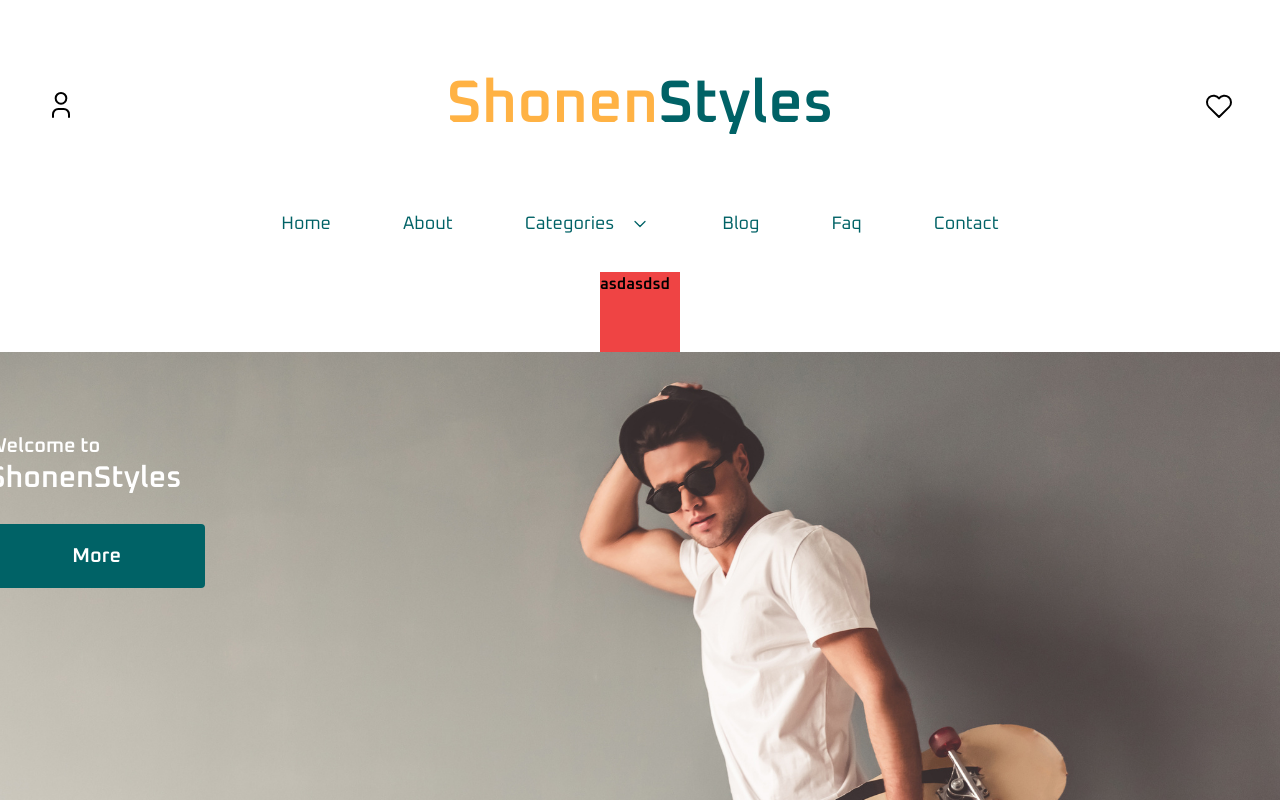
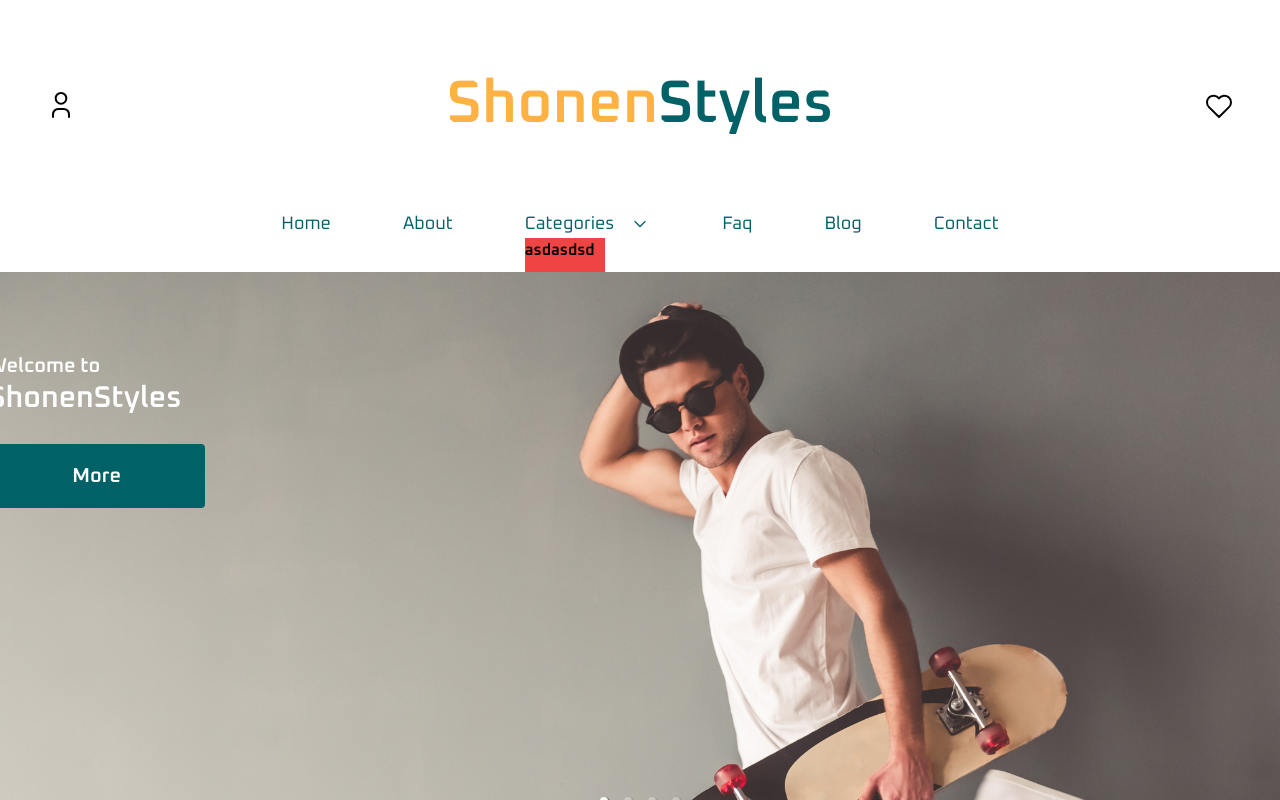
Before and after one commit to mrizkiaiman/ShonenPlays-ReactJS-ecommerce, a React (Create React App) app: page /home in a window 1280 px wide. Both pictures are taken after a click on the button "Categories". Shown: the top 800 px of the page. Built offline with nearby package versions, Linux system fonts and the light colour scheme.

Commit message:
add useComponentVisible custom hooks

```diff
--- a/src/components/parts/Navbar/elements.js
+++ b/src/components/parts/Navbar/elements.js
@@ -88,7 +88,6 @@ export const NavTitleGreen = styled(Link)`
 export const NavMenu = styled.div`
   display: flex;
   justify-content: center;
-  align-items: center;
   padding-bottom: 34px;
   flex-wrap: wrap;
 
--- a/src/components/parts/Navbar/index.js
+++ b/src/components/parts/Navbar/index.js
@@ -18,32 +18,21 @@ import {
   NavMenu,
   NavIcon,
 } from './elements'
+//Functions
+import useComponentVisible from '../../../hooks/useComponentVisible'
 
 const NavBar = () => {
   const [displayCategories, setDisplayCategories] = useState(false)
-  const Menu = ({value}) => (
-    <button
-      onClick={value && value.onSubmit ? () => value.onSubmit() : null}
-      className="flex items-center cursor-pointer mx-9">
-      <p className="text-d-green font-light text-lg">
-        {typeof value === 'string' ? value : value.name}
-      </p>
-      {value && value.icon ? value.icon : null}
+  const {ref, isComponentVisible, setIsComponentVisible} = useComponentVisible(
+    false,
+  )
+  const Menu = ({name}) => (
+    <button className="flex items-center cursor-pointer mx-9">
+      <p className="text-d-green font-light text-lg">{name}</p>
     </button>
   )
 
-  const MenuList = [
-    'Home',
-    'About',
-    {
-      name: 'Categories',
-      icon: <img src={DownArrow} className="ml-4" alt="down-arrow" />,
-      onSubmit: () => setDisplayCategories(!displayCategories),
-    },
-    'Blog',
-    'Faq',
-    'Contact',
-  ]
+  console.log({isComponentVisible})
 
   return (
     <Nav>
@@ -55,24 +44,36 @@ const NavBar = () => {
         <NavTitleOrange to="/">
           Shonen<NavTitleGreen to="/">Styles</NavTitleGreen>
         </NavTitleOrange>
-
         <NavIconContainer>
           <NavIcon src={WishlistIcon} alt="wishlist-icon" />
           <NavIcon src={CartIcon} alt="cart-icon" />
         </NavIconContainer>
       </NavTopContainer>
-      <NavBotContainer className="flex">
+      <NavBotContainer>
         <NavMenu>
-          {MenuList.map((menu, index) => (
-            <Menu value={menu} key={index} />
-          ))}
+          <Menu name="Home" />
+          <Menu name="About" />
+          <div>
+            <button
+              onClick={() => {
+                setIsComponentVisible(!isComponentVisible)
+              }}
+              className="flex items-center cursor-pointer mx-9">
+              <p className="text-d-green font-light text-lg">Categories</p>
+              <img src={DownArrow} className="ml-4" alt="down-arrow" />
+            </button>
+
+            <div ref={ref}>
+              {isComponentVisible ? (
+                <p className="h-20 w-20 bg-red-500 absolute mx-9">asdasdsd</p>
+              ) : null}
+            </div>
+          </div>
+          <Menu name="Faq" />
+          <Menu name="Blog" />
+          <Menu name="Contact" />
         </NavMenu>
       </NavBotContainer>
-      {displayCategories && (
-        <div className="h-20 w-20 bg-red-500">
-          <p>asdasdsd</p>
-        </div>
-      )}
     </Nav>
   )
 }
--- /dev/null
+++ b/src/hooks/useComponentVisible.js
@@ -0,0 +1,21 @@
+import {useState, useEffect, useRef} from 'react'
+
+export default function useComponentVisible(initialIsVisible) {
+  const [isComponentVisible, setIsComponentVisible] = useState(initialIsVisible)
+  const ref = useRef(null)
+
+  const handleClickOutside = (event) => {
+    if (ref.current && !ref.current.contains(event.target)) {
+      setIsComponentVisible(false)
+    }
+  }
+
+  useEffect(() => {
+    document.addEventListener('click', handleClickOutside, true)
+    return () => {
+      document.removeEventListener('click', handleClickOutside, true)
+    }
+  })
+
+  return {ref, isComponentVisible, setIsComponentVisible}
+}
--- a/src/pages/main/Home/Home.module.scss
+++ b/src/pages/main/Home/Home.module.scss
@@ -10,7 +10,7 @@
     margin: 0 250px;
   }
 
-  @media (max-width: 1620px) {
+  @media (min-width: 1620px) {
     margin: 0 90px;
   }
 }
```
